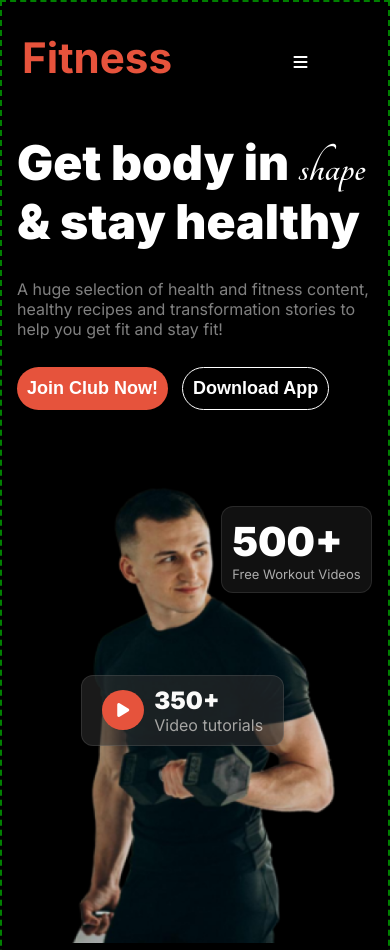
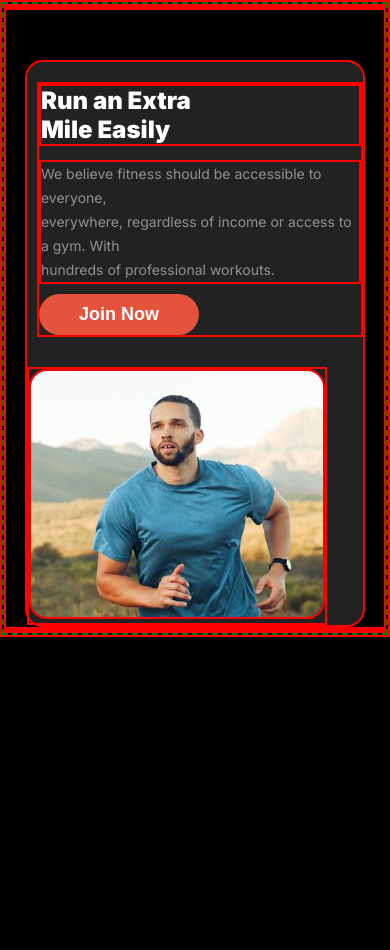
Before and after one commit to sajibanoy/Assignment-02, a plain HTML site: page index.html in a window 390 px wide. Shown: the top 950 px of the page. After the commit the page ends 844 px from the top, so only its background shows below. Drawn offline with Linux system fonts and the light colour scheme.

Commit message:
update is done"

```diff
--- a/Style/styles.css
+++ b/Style/styles.css
@@ -11,7 +11,7 @@ body{
     margin: 0;
     padding: 0;
     box-sizing: border-box;
-    /* border: 2px solid red; */
+    border: 2px solid red;
 }
 /* shared style starts here */
 .btn-primary{
@@ -22,6 +22,18 @@ body{
     color: rgb(255, 255, 255);
     font-size: 1.125rem;
     font-weight: 600;
+}
+.section-title{
+    font-size: 3rem;
+    font-weight: 900;
+    color: rgb(255, 255, 255);
+}
+.section-description{
+    font-size: 14px;
+    font-weight: 400;
+    color: rgba(255, 255, 255, 0.5);
+    margin-top: 14px;
+    line-height: 24px;
 }
 /* shared style ends here */
 /* navbar style starts here */
@@ -192,17 +204,12 @@ body{
     line-height: 24px;
 }
 .change-your-habit-image-container{
-    /* display: flex;
-    justify-content: space-between; */
     display: grid;
     grid-template-columns: repeat(4, 1fr);
     margin-top: 55px;
     margin-left: 8px;
     margin-right: 8px;
     gap: 40px;
-}
-.card{
-    /* max-width: 90%; */
 }
 .section-img{
     width: 100%;
@@ -226,3 +233,37 @@ body{
     margin-top: 5px;
 }
 /* change your habit style ends here */
+/* run an extra mile style starts here */
+.run-an-extra-container{
+    background: rgb(34, 34, 34);
+    border-radius: 18px;
+    max-width: 74%;
+    margin: 0 auto;
+    margin-top: 100px;
+    display: flex;
+    justify-content: space-between;
+}
+.run-an-extra-text-content{
+    max-width: 40%;
+    margin-left: 54px;
+    margin-top: 45px;
+    /* border: 1px solid red; */
+}
+.run-an-extra-image-content{
+    width: 40%;
+    margin-top: 30px;
+    margin-right: 32px;
+    /* border: 1px solid red; */
+}
+.run-img{
+    max-width: 100%;
+    height: 350px;
+    border-radius: 18px;
+    margin-right: 32px;
+    object-fit: none;
+    object-position: 66% 33%;
+}
+.btn-join-now{
+    margin-top: 34px;
+}
+/* run an extra mile style ends here */
--- a/index.html
+++ b/index.html
@@ -15,7 +15,7 @@
 <body>
     <header>
         <!-- navbar section starts here -->
-        <section class="header-section">
+        <!-- <section class="header-section">
             <div class="navbar-container">
                 <div class="navbar-title">
                     <h3>Fitness </h3>
@@ -31,14 +31,13 @@
                 <div class="hamburger-icon">
                     <i class="fa-solid fa-bars"></i>
                 </div>
-            </div>
-            <!-- navbar section ends here -->
-
+            </div> -->
+        <!-- navbar section ends here -->
         </section>
     </header>
     <main>
         <!-- banner section starts here -->
-        <section class="banner-container">
+        <!-- <section class="banner-container">
             <div class="banner-content">
                 <div class="banner-text-content">
                     <h1 class="banner-text-title">Get body in <span class="shape">shape</span> & stay healthy</h1>
@@ -71,7 +70,7 @@
         </section>
         <!-- banner section ends here -->
         <!-- change your habit starts here -->
-        <section class="change-your-habit-container">
+        <!-- <section class="change-your-habit-container">
             <div class="change-your-habit-text-content">
                 <h3 class="change-your-habit-text-content-title">Change Your Habits</h3>
                 <p class="change-your-habit-text-content-description">We believe fitness should be accessible to
@@ -98,10 +97,22 @@
                     <h5 class=" title">Weight Loss</h5>
                     <p class="description">We believe fitness should be accessible to everyone</p>
                 </div>
-
+            </div>
+        </section> -->
+        <!-- change your habit ends here -->
+        <!-- Run an extra mile starts here -->
+        <section class="run-an-extra-container">
+            <div class="run-an-extra-text-content">
+                <h3 class="section-title run-section-title">Run an Extra<br>Mile Easily</h3>
+                <p class="section-description"> We believe fitness should be accessible to everyone,<br> everywhere,
+                    regardless of income or access to a gym. With <br> hundreds of professional workouts.</p>
+                <button class="btn-primary btn-join-now">Join Now</button>
+            </div>
+            <div class="run-an-extra-image-content">
+                <img class="run-img" src="images/run.jpg" alt="">
             </div>
         </section>
-        <!-- change your habit ends here -->
+        <!-- Run an extra mile ends here -->
     </main>
     <footer>
 
--- a/responsive.css
+++ b/responsive.css
@@ -49,6 +49,21 @@
         grid-template-columns: repeat(2, 1fr);
     }
      /* change your habit ends here */
+     /* run and extra mile starts here */
+     .run-an-extra-container{
+        max-width: 90%;
+    }
+     .run-section-title{
+        font-size: 2rem;
+     }
+     .run-img{
+        border-radius: 18px;
+        margin-right: 32px;
+    }
+    .run-an-extra-text-content{
+        margin-left: 30px;
+    }
+    /* run and extra mile ends here */
 }
 /* small device media query starts here */
 @media screen and (max-width:576px){
@@ -132,4 +147,34 @@
         grid-template-columns: repeat(1, 1fr);
     }
      /* change your habit ends here */
+     /* run and extra mile starts here */
+     .run-an-extra-container{
+        max-width: 90%;
+        flex-direction: column;
+        margin-top: 50px;
+    }
+    .run-an-extra-text-content{
+        max-width: 100%;
+        margin-top: 20px;
+        margin-left: 10px;
+    }
+    .run-section-title{
+        font-size: 1.5rem;
+    }
+    .btn-primary{
+        padding: 10px 40px 10px 40px;
+    }
+    .btn-join-now{
+        margin-top: 10px;
+    }
+    .run-an-extra-image-content{
+        width: 300px;
+        padding-bottom: 0;
+    }
+    .run-img{
+        max-width: 100%;
+        height: 250px;
+        object-position: 66% 27%;
+    }
+    /* run and extra mile ends here */
 }
```
